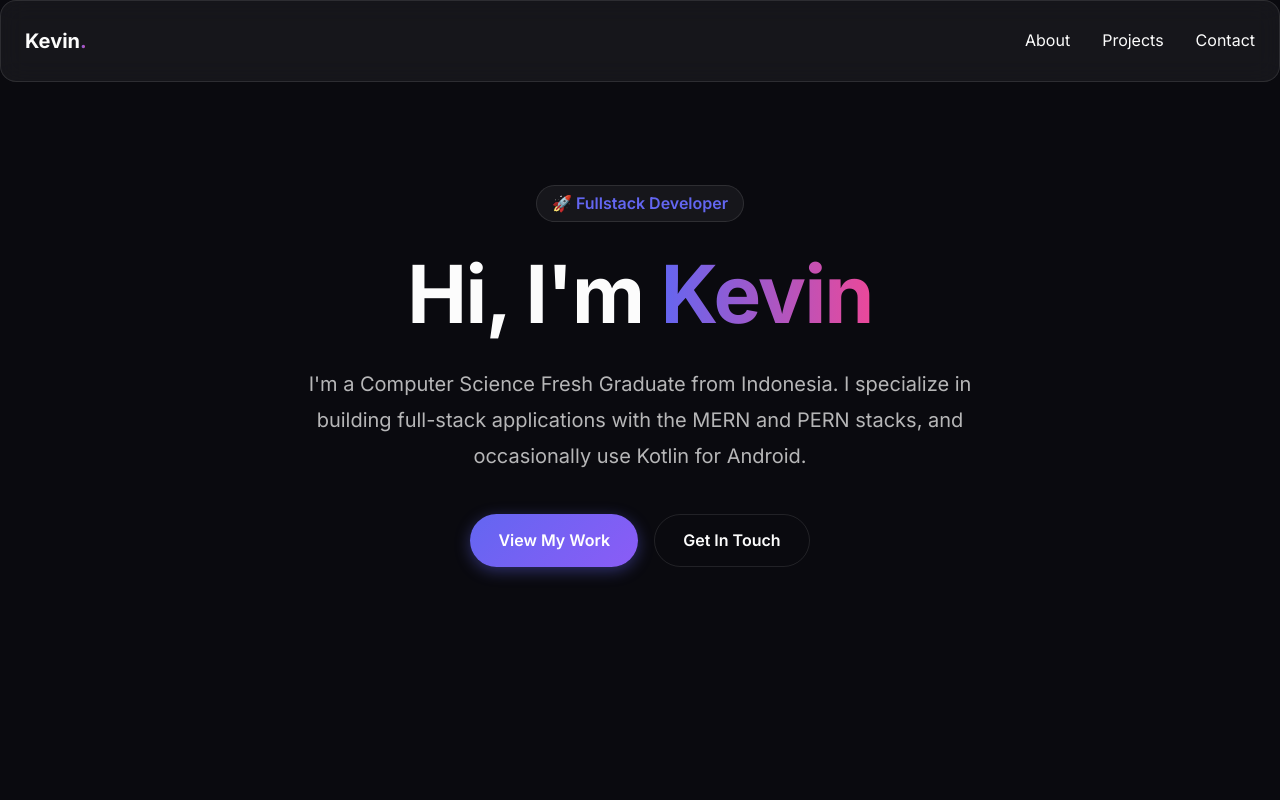
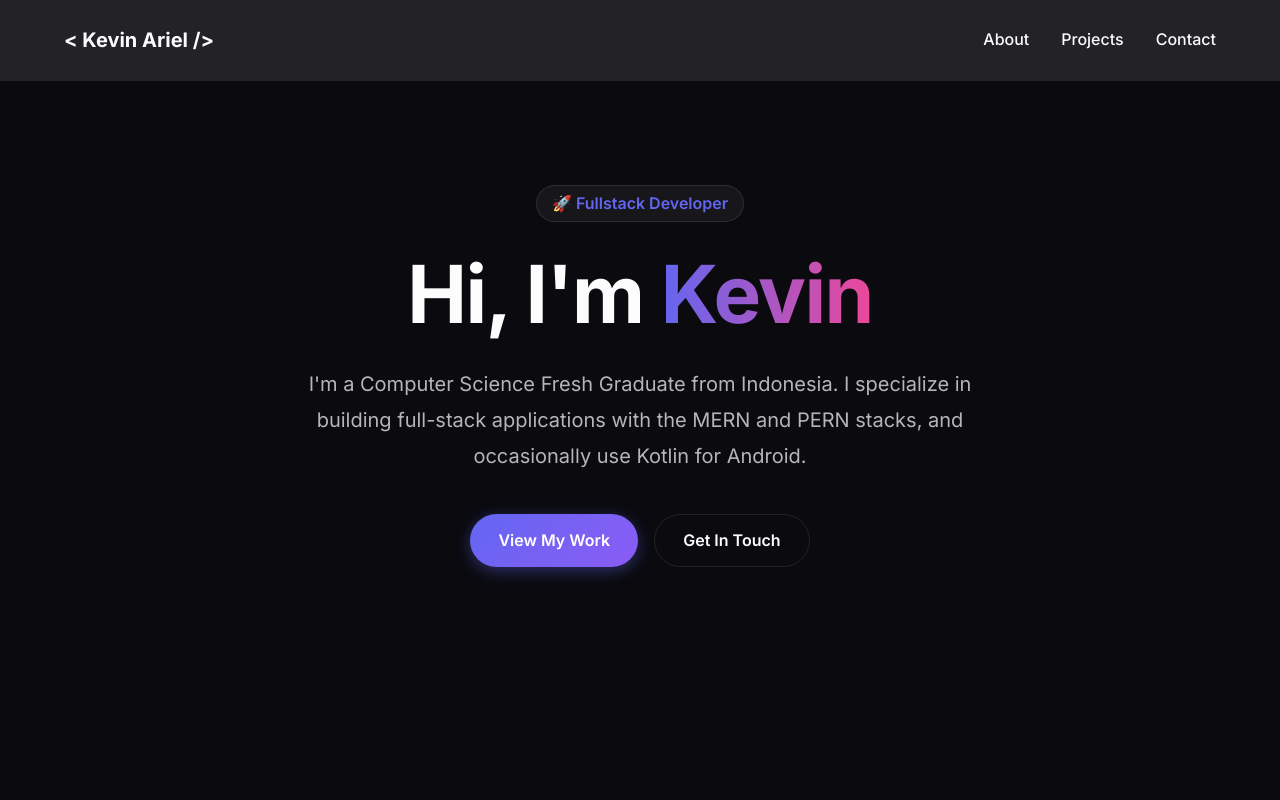
Before and after one commit to kevinariel1/kevinariel1-web, a Next.js app: page / in a window 1280 px wide. Shown: the top 800 px of the page. Built offline with nearby package versions, Linux system fonts and the light colour scheme.

Commit message:
content change

```diff
--- a/src/app/layout.tsx
+++ b/src/app/layout.tsx
@@ -1,6 +1,7 @@
 import type { Metadata } from "next";
 import { Inter } from "next/font/google";
 import "./globals.css";
+import Navbar from "../components/Navbar";
 
 const inter = Inter({ subsets: ["latin"] });
 
@@ -26,20 +27,6 @@ export default function RootLayout({
     </html>
   );
 }
-
-function Navbar() {
-  return (
-    <nav style={{ padding: '1.5rem', display: 'flex', justifyContent: 'space-between', alignItems: 'center', position: 'fixed', width: '100%', top: 0, zIndex: 50 }} className="glass">
-      <div style={{ fontWeight: 'bold', fontSize: '1.25rem' }}>Kevin<span className="text-gradient">.</span></div>
-      <div style={{ display: 'flex', gap: '2rem' }}>
-        <a href="#about">About</a>
-        <a href="#projects">Projects</a>
-        <a href="#contact">Contact</a>
-      </div>
-    </nav>
-  );
-}
-
 function Footer() {
   return (
     <footer style={{ padding: '3rem 1rem', textAlign: 'center', borderTop: '1px solid var(--surface-border)', marginTop: '4rem' }} className="glass">
--- a/src/app/page.tsx
+++ b/src/app/page.tsx
@@ -105,8 +105,15 @@ export default function Home() {
         <div className="grid-3">
           {PROJECTS.map((proj, idx) => (
             <div key={idx} className="glass project-card" style={{ overflow: 'hidden', padding: 0, transition: 'transform 0.3s' }}>
-              <div style={{ height: '200px', background: `linear-gradient(145deg, ${proj.color1}, ${proj.color2})`, display: 'flex', alignItems: 'center', justifyContent: 'center', textAlign: 'center', padding: '1rem' }}>
-                 <h3 style={{ color: 'white', opacity: 0.9, margin: 0, textShadow: '0 2px 10px rgba(0,0,0,0.5)', fontSize: '1.25rem' }}>{proj.title} Mockup</h3>
+              <div style={{ height: '200px', position: 'relative', background: `linear-gradient(145deg, ${proj.color1}, ${proj.color2})`, display: 'flex', alignItems: 'center', justifyContent: 'center', textAlign: 'center', padding: '1rem' }}>
+                 {/* 💡 HOW TO ADD REAL IMAGES:
+                     1. Take a screenshot (using Snipping Tool, Mac screenshot, etc) and crop it cleanly.
+                     2. Save it as a .png or .jpg (e.g. "finance.png") inside the `public/` folder in this Next.js project.
+                     3. Uncomment the image element below and delete this gradient background setup.
+
+                     <img src={`/${proj.image}`} alt={proj.title} style={{ width: '100%', height: '100%', objectFit: 'cover', position: 'absolute', top: 0, left: 0 }} />
+                 */}
+                 <h3 style={{ color: 'white', opacity: 0.9, margin: 0, textShadow: '0 2px 10px rgba(0,0,0,0.5)', fontSize: '1.25rem', position: 'relative', zIndex: 2 }}>{proj.title} Mockup</h3>
               </div>
               <div style={{ padding: '2rem' }}>
                 <h3 style={{ marginBottom: '0.5rem', fontSize: '1.1rem' }}>{proj.title}</h3>
@@ -142,25 +149,28 @@ const PROJECTS = [
   {
     title: 'Financial Tracker App',
     desc: 'A full-stack financial tracking application built using the MERN stack. Ready to be deployed on Vercel.',
-    link: '#',
-    github: '#',
+    link: 'https://financial-tracker-alpha-eight.vercel.app/',
+    github: 'https://github.com/kevinariel1/financial-tracker.git',
     color1: '#4facfe',
-    color2: '#00f2fe'
+    color2: '#00f2fe',
+    image: 'finance.png' // Change this to your actual screenshot filename in the public folder
   },
   {
     title: 'ERP Project - Bakery Shop',
     desc: 'An Enterprise Resource Planning system created for a bakery shop. Built securely using the PERN stack.',
     link: '',
-    github: '#',
+    github: 'https://github.com/kevinariel1/bakery-erp.git',
     color1: '#f093fb',
-    color2: '#f5576c'
+    color2: '#f5576c',
+    image: 'bakery.png'
   },
   {
     title: 'ERP - Agriculture Supply Chain',
     desc: 'An advanced agriculture supply chain platform utilizing the PERN stack, TypeScript, and Prisma ORM for type safety.',
     link: '',
-    github: '#',
+    github: 'https://github.com/kevinariel1/agritech-erp.git',
     color1: '#43e97b',
-    color2: '#38f9d7'
+    color2: '#38f9d7',
+    image: 'agritech.png'
   }
 ];
--- /dev/null
+++ b/src/components/Navbar.tsx
@@ -0,0 +1,50 @@
+"use client";
+import React, { useState, useEffect } from 'react';
+
+export default function Navbar() {
+  const [scrolled, setScrolled] = useState(false);
+
+  useEffect(() => {
+    const handleScroll = () => {
+      setScrolled(window.scrollY > 50);
+    };
+    window.addEventListener('scroll', handleScroll);
+    // Trigger once on mount to check initial scroll position
+    handleScroll();
+    return () => window.removeEventListener('scroll', handleScroll);
+  }, []);
+
+  return (
+    <nav style={{
+      position: 'fixed',
+      width: '100%',
+      top: 0,
+      zIndex: 50,
+      transition: 'all 0.3s ease-in-out',
+      background: scrolled ? 'rgba(15, 15, 20, 0.95)' : 'rgba(255, 255, 255, 0.1)',
+      backdropFilter: 'blur(12px)',
+      WebkitBackdropFilter: 'blur(12px)',
+      borderBottom: scrolled ? '1px solid rgba(255, 255, 255, 0.1)' : '1px solid transparent',
+      borderRadius: 0
+    }}>
+      <div style={{
+        maxWidth: '1200px',
+        margin: '0 auto',
+        padding: scrolled ? '1rem 1.5rem' : '1.5rem',
+        display: 'flex',
+        justifyContent: 'space-between',
+        alignItems: 'center',
+        transition: 'padding 0.3s ease-in-out'
+      }}>
+        <div style={{ fontWeight: 'bold', fontSize: '1.25rem' }}>
+          &lt; Kevin Ariel /&gt;
+        </div>
+        <div style={{ display: 'flex', gap: '2rem' }}>
+          <a href="#about" style={{ fontWeight: 500 }}>About</a>
+          <a href="#projects" style={{ fontWeight: 500 }}>Projects</a>
+          <a href="#contact" style={{ fontWeight: 500 }}>Contact</a>
+        </div>
+      </div>
+    </nav>
+  );
+}
```
